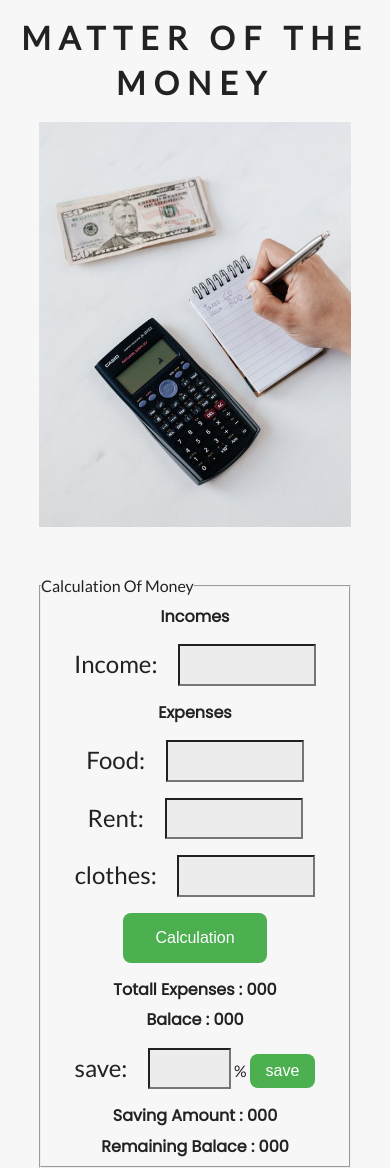
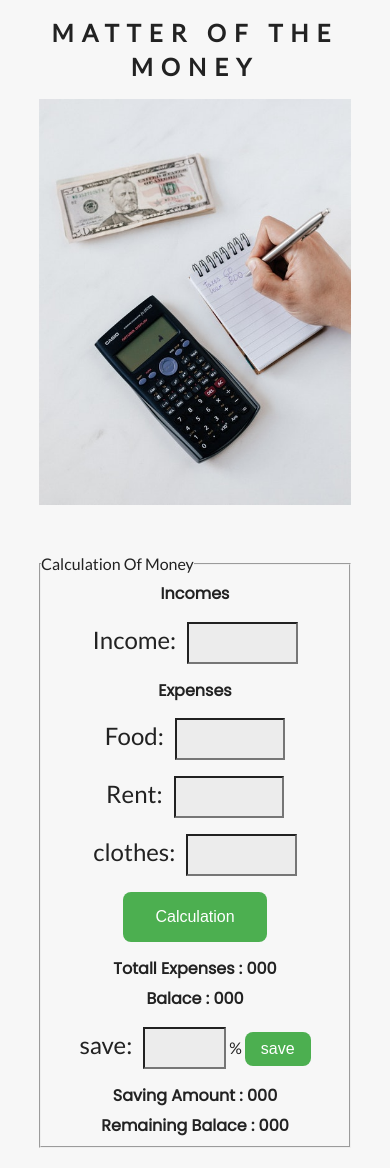
Before and after one commit to RatonRoy/money-matter, a plain HTML site: page index.html in a window 390 px wide. Drawn offline with Linux system fonts and the light colour scheme.

Commit message:
every thing is update

```diff
--- a/css/style.css
+++ b/css/style.css
@@ -47,14 +47,13 @@ h3{
 .title {
 	text-align: center;
 	text-transform: uppercase;
-	font-size: 2rem;
+	font-size: 1.5rem;
 	letter-spacing: 0.5rem;
 	padding: 1rem 0;
   }
   img{
 	width: 100%;
 	display: block;
-  /* height: 600; */
   }
   p, .sub-title{
 	  text-align: center;
@@ -111,7 +110,7 @@ header{
   color: red;
   display: none;
 }
-/* responsive design  */
+/*******************start of the  responsive design*********************/
 /* start of the mobile design  */
 @media only screen and (max-width: 600px) {
   .sections-container{
@@ -127,7 +126,15 @@ header{
     margin-top: 2rem;
   }
   .save-input{
-    width: 20%;
+    width: 10%;
+  }
+  input{
+    padding: 0.5rem 0.8rem;
+    width: 40%;
+    outline-style: none;
+    margin-left: 0.4rem;
+    background-color: var(--mainGrey);
+    font-size: 1.2rem;
   }
 }
 /* end of the mobile design  */
@@ -150,4 +157,4 @@ header{
   }
 }
 /* end  of the medium size devices design  */
-/* end of the responsive design  */
+/********************** end of the responsive design ***************************/
--- a/js/money-function.js
+++ b/js/money-function.js
@@ -47,6 +47,8 @@ document.getElementById('calculation').addEventListener('click', function () {
 	// this is the error message code if expenses become bigger than income
 	if (totallExpenses > incomeAmount) {
 		errorMessage('claculation-noti');
+		document.getElementById('totall-expenses').innerText = '000';
+		document.getElementById('balance').innerText = '000';
 		return 0;
 	}
 	const balanceAfterExpenses = incomeAmount - totallExpenses;
@@ -70,6 +72,8 @@ document.getElementById('saving').addEventListener('click', function () {
 	// this is the error message code if the users input value becomes less the 0
 	if (savingPercent < 0) {
 		errorMessage('noti-number');
+		document.getElementById('saving-amount').innerText = '000';
+		document.getElementById('remaining-balace').innerText = '000';
 		return 0;
 	}
 	const savingAmount = savingPercent * incomeAmount / 100;
```
